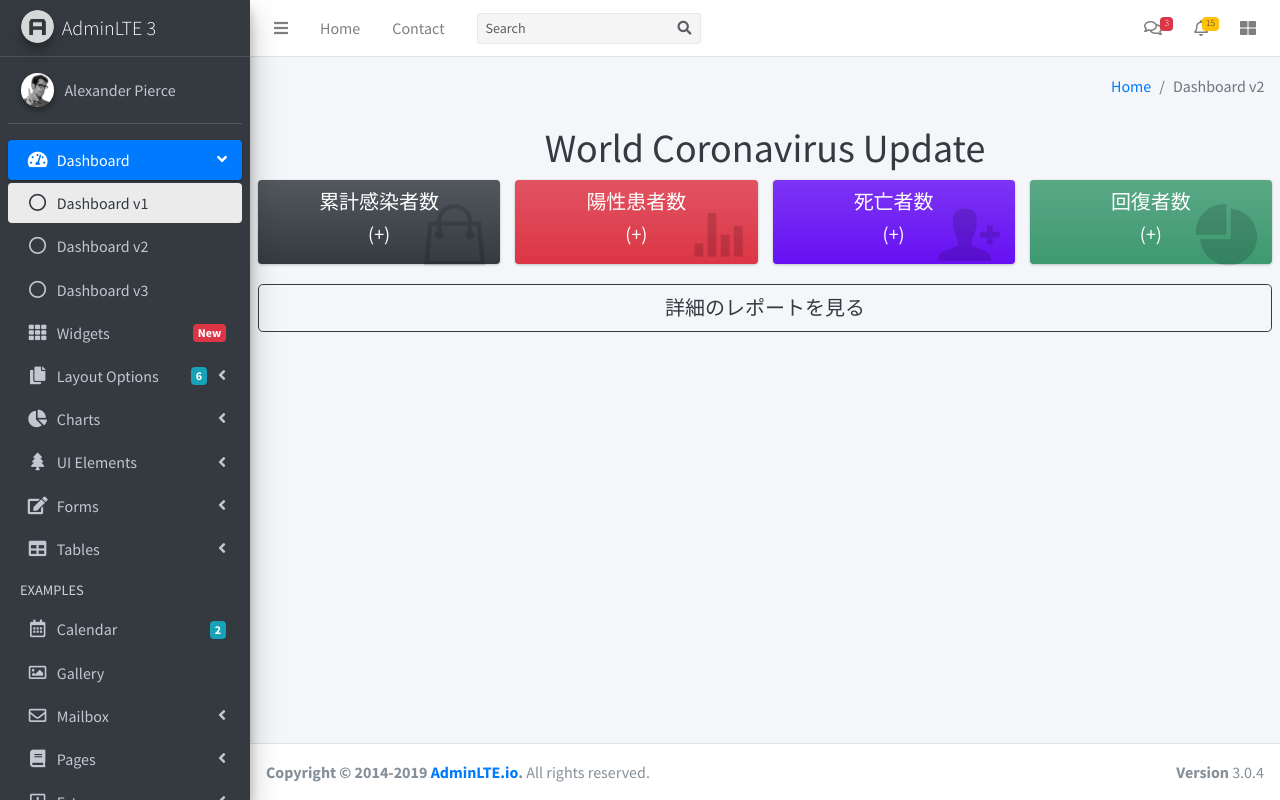
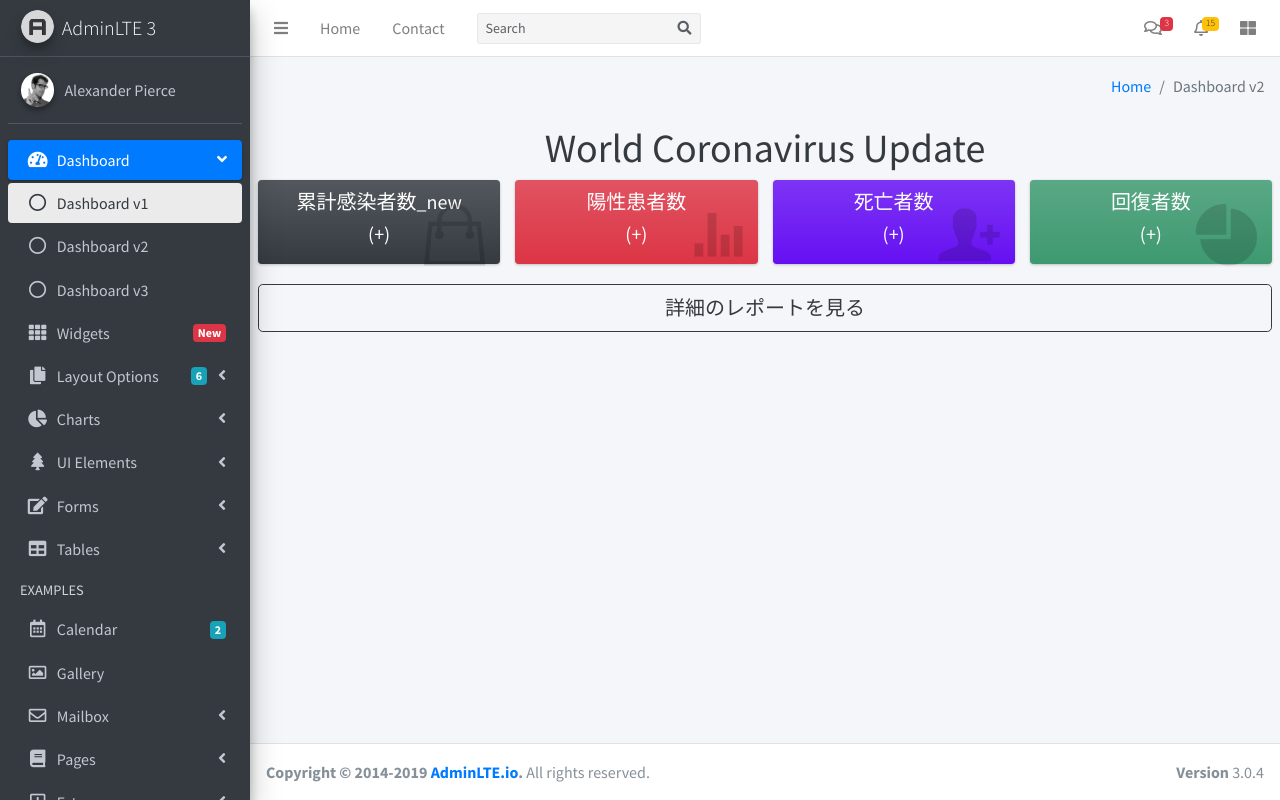
Before and after one commit to TetsuyaKataoka/DashBoardCovid19, a Django app: template templates/mainContent/top.html in a window 1280 px wide. Run offline with Django 3.2, Linux system fonts and the light colour scheme; the template is opened without the code that fills it, so the values that code supplies are empty; some libraries are stand-ins or nearby versions.

Commit message:
mycommit

```diff
--- a/templates/mainContent/top.html
+++ b/templates/mainContent/top.html
@@ -16,7 +16,7 @@
                 <!-- small box -->
                     <div class="small-box bg-gradient-gray-dark">
                         <div class="inner">
-                            <h5>累計感染者数</h5>
+                            <h5>累計感染者数_new</h5>
                             <h4>{{ dict_world_summary_report.total_cases | intcomma}}</h4>
                             <h5>(+{{ dict_world_summary_report.diff_total_cases | intcomma}})</h5>
                          </div>
```
